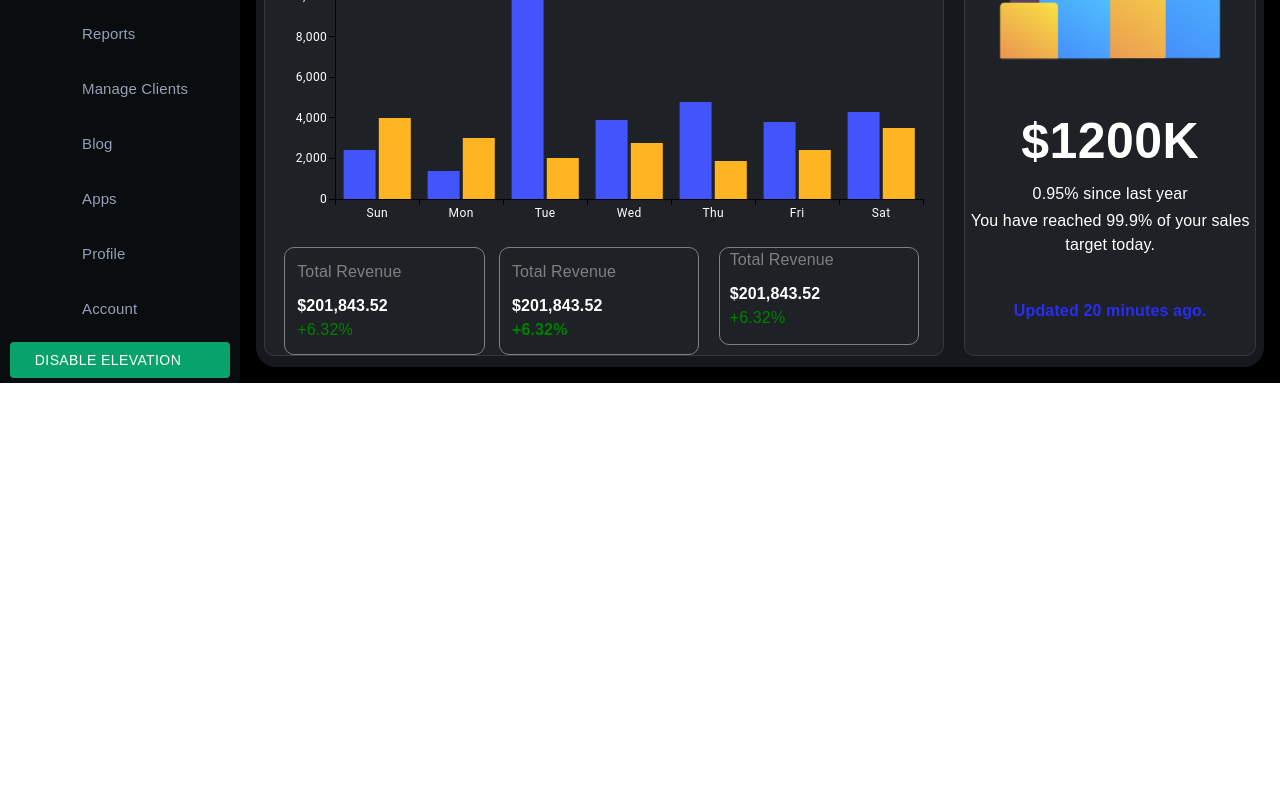
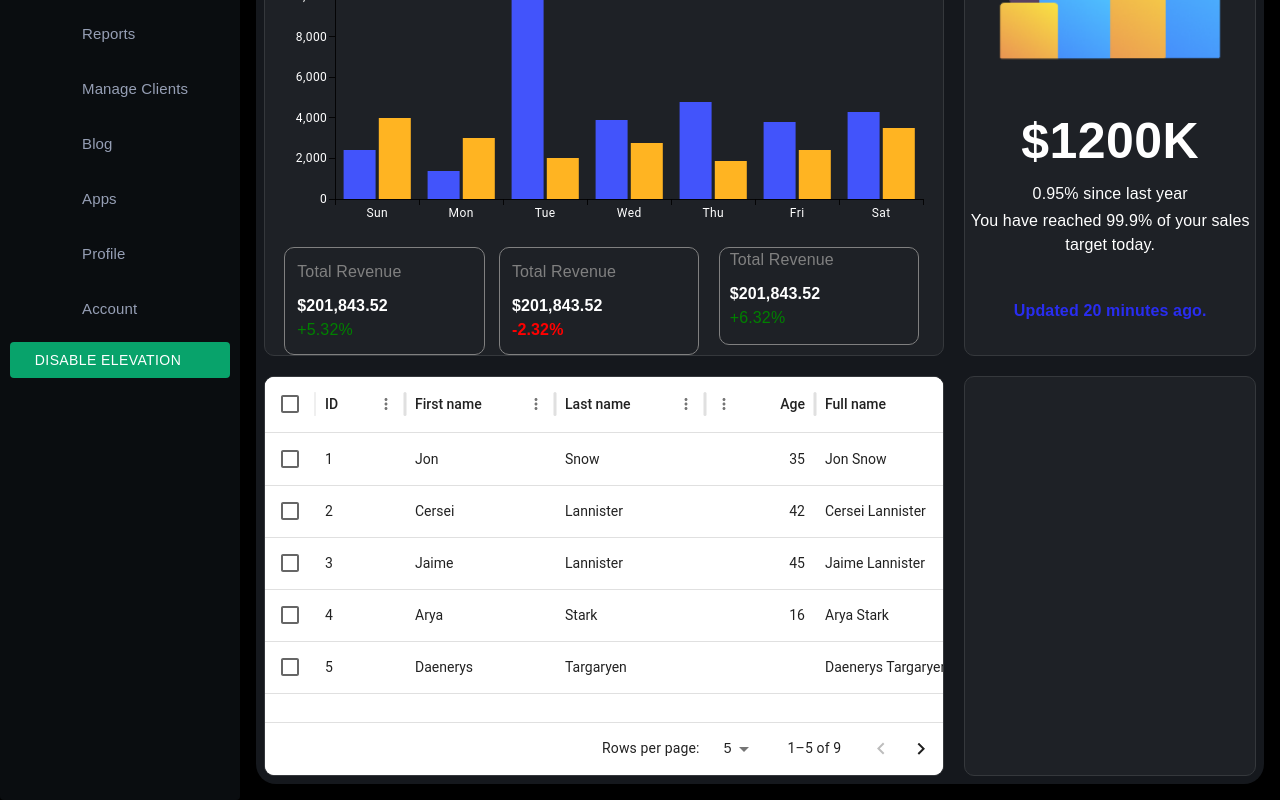
Before and after one commit to Nastaran-dev/AdminPanel, a Next.js app: page /dashboard in a window 1280 px wide. Shown: the part 588-1388 px from the top of the page. Before the commit the page ends 971 px from the top, so only its background shows below. Built offline with nearby package versions, Linux system fonts and the light colour scheme; some icons are missing; a web font is replaced by a local one.

Commit message:
feat(dashboard): add responsive DataGrid table and summary card to CmBox3

```diff
--- a/package.json
+++ b/package.json
@@ -15,6 +15,7 @@
     "@mui/lab": "^7.0.1-beta.21",
     "@mui/material": "^7.3.7",
     "@mui/x-charts": "^8.27.0",
+    "@mui/x-data-grid": "^8.27.1",
     "@tanstack/react-query": "^5.90.20",
     "axios": "^1.13.5",
     "formik": "^2.4.9",
--- a/src/app/dashboard/components/ComponentPage/CmBox2.jsx
+++ b/src/app/dashboard/components/ComponentPage/CmBox2.jsx
@@ -7,9 +7,6 @@ import Button from "@mui/material/Button";
 import DownloadIcon from "@mui/icons-material/Download";
 import { BarChart } from "@mui/x-charts/BarChart";
 import Image from "next/image";
-
-
-
 const uData = [4000, 3000, 2000, 2780, 1890, 2390, 3490];
 const pData = [2400, 1398, 9800, 3908, 4800, 3800, 4300];
 const xLabels = ["Sun", "Mon", "Tue", "Wed", "Thu", "Fri", "Sat"];
@@ -146,7 +143,7 @@ export default function CmBox2() {
               </Typography>
             </Box>
             <Typography variant="body1" color="initial" sx={{ color: "green" }}>
-              +6.32%
+              +5.32%
             </Typography>
           </Box>
           <Box
@@ -169,8 +166,8 @@ export default function CmBox2() {
                 $201,843.52
               </Typography>
             </Box>
-            <Typography variant="body1" color="initial" sx={{ color: "green" , fontWeight:"600" }}>
-              +6.32%
+            <Typography variant="body1" color="initial" sx={{ color: "red" , fontWeight:"600" }}>
+              -2.32%
             </Typography>
           </Box>
           <Box
--- /dev/null
+++ b/src/app/dashboard/components/ComponentPage/CmBox3.jsx
@@ -0,0 +1,103 @@
+"use client";
+import React, { useContext } from "react";
+import Box from "@mui/material/Box";
+import { myTheme } from "@/app/store/Store";
+import { DataGrid } from "@mui/x-data-grid";
+import Paper from "@mui/material/Paper";
+
+const columns = [
+  { field: "id", headerName: "ID", width: 90 },
+  { field: "firstName", headerName: "First name", width: 150 },
+  { field: "lastName", headerName: "Last name", width: 150 },
+  { field: "age", headerName: "Age", type: "number", width: 110 },
+  {
+    field: "fullName",
+    headerName: "Full name",
+    width: 200,
+    sortable: false,
+    valueGetter: (value, row) =>
+      `${row.firstName || ""} ${row.lastName || ""}`,
+  },
+];
+
+const rows = [
+  { id: 1, lastName: "Snow", firstName: "Jon", age: 35 },
+  { id: 2, lastName: "Lannister", firstName: "Cersei", age: 42 },
+  { id: 3, lastName: "Lannister", firstName: "Jaime", age: 45 },
+  { id: 4, lastName: "Stark", firstName: "Arya", age: 16 },
+  { id: 5, lastName: "Targaryen", firstName: "Daenerys", age: null },
+  { id: 6, lastName: "Melisandre", firstName: null, age: 150 },
+  { id: 7, lastName: "Clifford", firstName: "Ferrara", age: 44 },
+  { id: 8, lastName: "Frances", firstName: "Rossini", age: 36 },
+  { id: 9, lastName: "Roxie", firstName: "Harvey", age: 65 },
+];
+
+const paginationModel = { page: 0, pageSize: 5 };
+
+export default function CmBox3() {
+  const { dark } = useContext(myTheme);
+  return (
+    <Box
+      sx={{
+        width: "100%",
+        display: "flex",
+        gap: "20px",
+        flexDirection: { xs: "column", md: "row" },
+        marginTop: "20px",
+        overflowX: "hidden",
+      }}
+    >
+      <Box
+        sx={{
+          width: {
+            xs: "100%",
+            md: "70%",
+          },
+          height:"400px",
+          borderRadius: "10px",
+          backgroundColor: dark ? "#1e2126" : "white",
+          border: "0.1px solid #35383c",
+          overflow: "hidden",
+        }}
+      >
+        <Paper
+          sx={{
+            width: "100%",
+            height:"100%",
+            overflow: "hidden",
+          }}
+        >
+          <DataGrid
+            rows={rows}
+            columns={columns}
+            initialState={{ pagination: { paginationModel } }}
+            pageSizeOptions={[5, 10]}
+            checkboxSelection
+            sx={{
+              border: 0,
+              "& .MuiDataGrid-virtualScroller": {
+                overflowX: "auto",
+              },
+              "& .MuiDataGrid-main": {
+                overflow: "hidden",
+              },
+            }}
+          />
+        </Paper>
+      </Box>
+
+      <Box
+        sx={{
+          width: {
+            xs: "100%",
+            md: "30%",
+          },
+          height: "400px",
+          borderRadius: "10px",
+          backgroundColor: dark ? "#1e2126" : "white",
+          border: "0.1px solid #35383c",
+        }}
+      ></Box>
+    </Box>
+  );
+}
--- a/src/app/dashboard/layout.jsx
+++ b/src/app/dashboard/layout.jsx
@@ -248,7 +248,8 @@ export default function CustomizedList({ children }) {
       sx={{
         display: "flex",
         minHeight: "100vh",
-        backgroundColor: "black"
+        backgroundColor: "black",
+
       }}
     >
       <Box
@@ -747,7 +748,7 @@ export default function CustomizedList({ children }) {
           </Box>
         </Box>
 
-        <Box sx={{ flexGrow: 1 , p:1}}>{children}</Box>
+        <Box sx={{ flexGrow: 1 , p:1 , overflowX:"hidden"}}>{children}</Box>
       </Box>
     </Box>
   );
--- a/src/app/dashboard/page.jsx
+++ b/src/app/dashboard/page.jsx
@@ -1,11 +1,14 @@
 import React from "react";
+import Box from '@mui/material/Box';
 import CmBox1 from "./components/ComponentPage/CmBox1";
 import CmBox2 from "./components/ComponentPage/CmBox2";
+import CmBox3 from "./components/ComponentPage/CmBox3";
 export default function page() {
   return (
-    <>
+    <Box sx={{ overflow: "hidden", maxWidth: "90vw" }}>
       <CmBox1 />
       <CmBox2 />
-    </>
+      <CmBox3 />
+    </Box>
   );
 }
--- a/src/app/globals.css
+++ b/src/app/globals.css
@@ -7,3 +7,17 @@ body {
 .MuiInputBase-root {
   font-family: var(--font-nacy) !important;
 }
+
+body {
+  overflow-x: hidden;
+  max-width: 100vw;
+}
+
+html {
+  overflow-x: hidden;
+  max-width: 100vw;
+}
+
+* {
+  box-sizing: border-box;
+}
```
Also changed, not shown: 1 other file (tests, documents, lock files or other folders).
